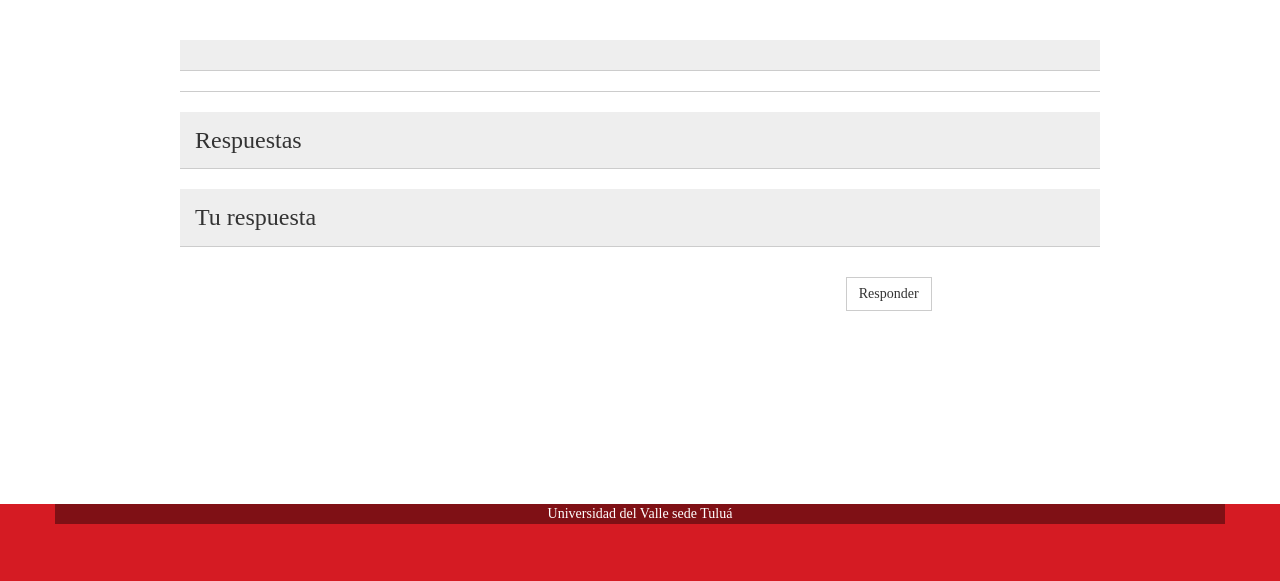
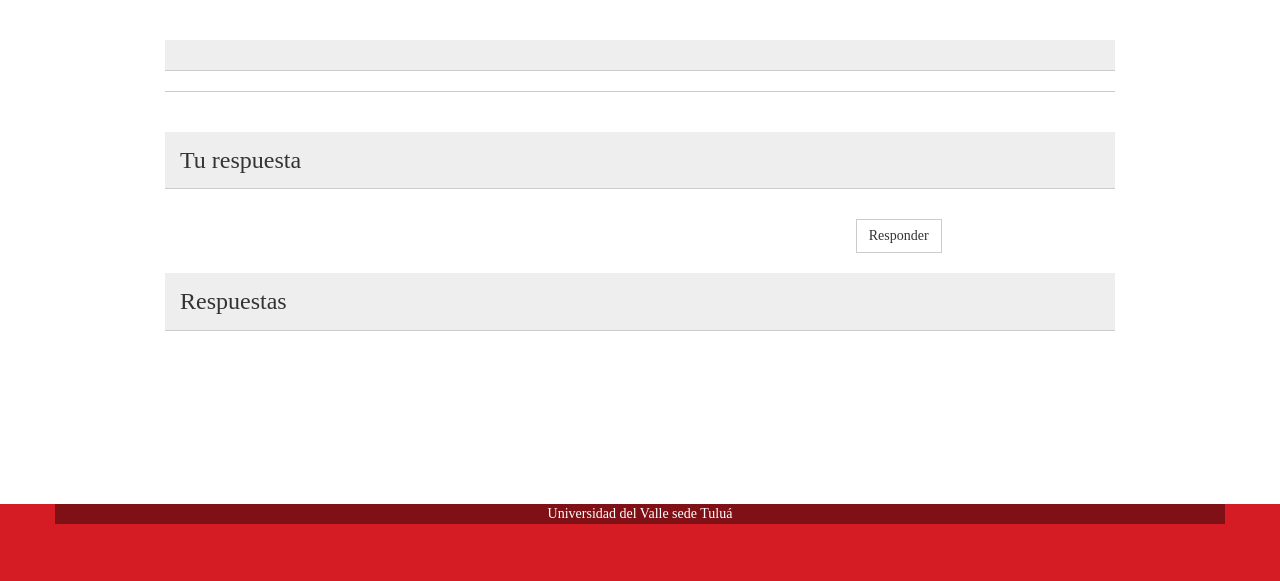
Before and after one commit to degreework/Front, a Django app: template front_foro/templates/askDetail.html in a window 1280 px wide. Shown: the part 100-681 px from the top of the page. Run offline with Django 3.2, Linux system fonts and the light colour scheme; the template is opened without the code that fills it, so the values that code supplies are empty; some libraries are stand-ins or nearby versions.

Commit message:
cambio en las respuestas del foro

```diff
--- a/front_foro/templates/askDetail.html
+++ b/front_foro/templates/askDetail.html
@@ -2,25 +2,26 @@
 {% block contenido %}
 	<div class="col-md-10 col-md-offset-1 capacity">
 
+		<div class="row">
 			<h3 class="ask_title titulos"></h3>
 
 			<hr>
 
 			<div class="ask_summary"></div>
 
-
-
-		<div>
-			<h3 class="titulos">Respuestas</h3>
-			<div class="answer"></div>
 		</div>
-
-
+		<div class="row">
 			<h3 class="titulos">Tu respuesta</h3>
 			<div class="col-md-8 col-sm-8 col-xs-8 col-sm-offset-2">
 				<form class="" id="form_answer_foro">
 		      		<button class="btn btn-default pull-right" type="submit" name="action">Responder</button>
 		      	</form>
+			</div>
+		</div>
+
+		<div class="row">
+			<h3 class="titulos">Respuestas</h3>
+			<div class="answer"></div>
 		</div>
 
 	</div>
```
Lines whose indentation alone changed are shown as unchanged.
